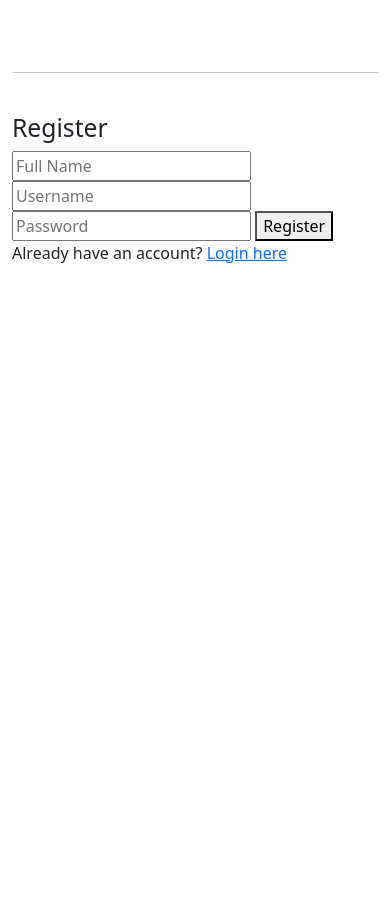
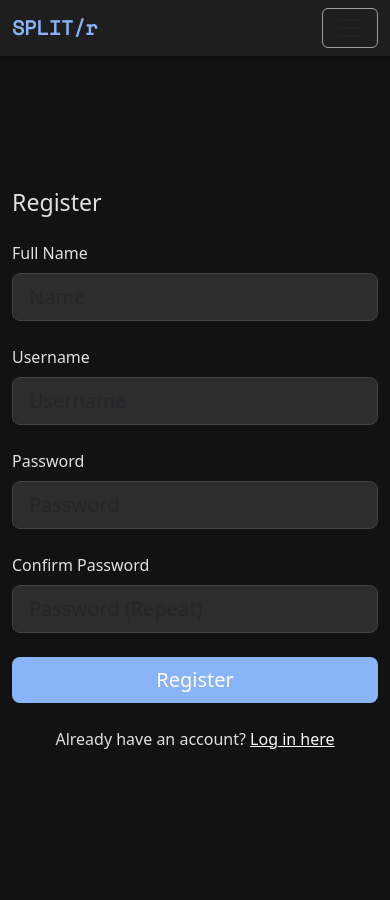
Before and after one commit to Sumitbhamare/splitr, a Flask app: page /register in a window 390 px wide. Before the commit the page ends 263 px from the top, so only its background shows below. Run offline with Flask 3, Linux system fonts and the light colour scheme.

Commit message:
dark background and style mods

```diff
--- a/app.py
+++ b/app.py
@@ -1,21 +1,28 @@
 from flask import Flask, render_template, request, redirect, url_for, flash, session
-from flask_sqlalchemy import SQLAlchemy
 from werkzeug.security import generate_password_hash, check_password_hash
+from flask_session import Session
+
+from models import db, User
+from helper import login_required
 
 app = Flask(__name__)
 app.config['SQLALCHEMY_DATABASE_URI'] = 'sqlite:///money_split.db'
 app.config['SQLALCHEMY_TRACK_MODIFICATIONS'] = False
 app.secret_key = 'your_secret_key'  # Secret key for sessions
+app.config["SESSION_PERMANENT"] = False
+app.config["SESSION_TYPE"] = "filesystem"
+Session(app)
 
-db = SQLAlchemy(app)
+db.init_app(app)
 
 # Function to execute raw SQL queries
 def execute_query(query, params=()):
     with db.engine.connect() as connection:
         return connection.execute(query, params)
 
-# Home Page (Only accessible if logged in)
+# Home Page
 @app.route('/')
+@login_required
 def index():
     if "user_id" not in session:
         flash("Please log in first!", "warning")
@@ -27,21 +34,28 @@ def index():
 @app.route('/register', methods=['GET', 'POST'])
 def register():
     if request.method == 'POST':
-        name = request.form['name']
-        username = request.form['username']
-        password = request.form['password']
+        name = request.form.get('fullname')
+        username = request.form.get('username')
+        password = request.form.get('password')
+        confirmation = request.form.get('confirmation')
 
-        # Hash the password
+        # Check if username exists
+        if User.query.filter_by(username=username).first():
+            flash("Username already exists. Try another one.", "danger")
+            return redirect("/register")
+
+        if password != confirmation:
+            flash("Passwords do not match.", "danger")
+            return redirect("/register")
+
         hashed_password = generate_password_hash(password)
 
-        # Insert user into database
-        try:
-            execute_query("INSERT INTO users (name, username, password) VALUES (?, ?, ?)",
-                          (name, username, hashed_password))
-            flash('Registration successful! You can now log in.', 'success')
-            return redirect(url_for('login'))
-        except:
-            flash("Username already exists. Try another one.", "danger")
+        new_user = User(name=name, username=username, password=hashed_password)
+        db.session.add(new_user)
+        db.session.commit()
+
+        flash("Registration successful! You can now log in.", "success")
+        return redirect("/login")
 
     return render_template('register.html')
 
@@ -49,16 +63,23 @@ def register():
 @app.route('/login', methods=['GET', 'POST'])
 def login():
     if request.method == 'POST':
-        username = request.form['username']
-        password = request.form['password']
+        username = request.form.get('username')
+        password = request.form.get('password')
 
-        user = execute_query("SELECT * FROM users WHERE username = ?", (username,)).fetchone()
+        if not username:
+            flash("Please enter username", "danger")
+            return redirect("/login")
+        if not password:
+            flash("Please enter password", "danger")
+            return redirect("/login")
 
-        if user and check_password_hash(user["password"], password):
-            session["user_id"] = user["id"]
-            session["username"] = user["username"]
+        user = User.query.filter_by(username=username).first()
+
+        if user and check_password_hash(user.password, password):
+            session["user_id"] = user.id
+            session["username"] = user.username
             flash("Login successful!", "success")
-            return redirect(url_for("home"))
+            return redirect("/")
         else:
             flash("Invalid username or password.", "danger")
 
@@ -66,6 +87,7 @@ def login():
 
 # Logout Route
 @app.route('/logout')
+@login_required
 def logout():
     session.clear()
     flash("You have been logged out.", "info")
@@ -82,4 +104,6 @@ def history():
     return redirect("/")
 
 if __name__ == '__main__':
+    with app.app_context():
+        db.create_all()
     app.run(debug=True)
--- a/static/style.css
+++ b/static/style.css
@@ -1,4 +1,3 @@
-
 :root {
     --dark-bg: #121212;
     --dark-secondary: #1e1e1e;
@@ -10,6 +9,28 @@
     --success-color: #03dac6;
 }
 
+html, body {
+    height: 100%;
+    margin: 0;
+    padding: 0;
+    background-color: var(--dark-bg);
+    color: var(--text-primary);
+    display: flex;
+    flex-direction: column;
+}
+
+main {
+    flex: 1;
+    display: flex;
+    align-items: stretch;
+}
+
+/* Typography */
+.space-mono {
+    font-family: 'Space Mono', monospace;
+}
+
+/* General Layout */
 body {
     background-color: var(--dark-bg);
     color: var(--text-primary);
@@ -18,30 +39,33 @@ body {
     flex-direction: column;
 }
 
+/* Navbar */
 .navbar {
-    background-color: var(--dark-secondary) !important;
+    background-color: var(--dark-secondary);
     box-shadow: 0 2px 4px rgba(0, 0, 0, 0.3);
 }
 
 .navbar-brand {
-    color: var(--accent-color) !important;
+    color: var(--accent-color);
     font-weight: bold;
 }
 
 .nav-link {
-    color: var(--text-primary) !important;
+    color: var(--text-primary);
     margin: 0 5px;
     transition: color 0.3s;
 }
 
-.nav-link:hover, .nav-link.active {
-    color: var(--accent-color) !important;
+.nav-link:hover,
+.nav-link.active {
+    color: var(--accent-color);
 }
 
 .navbar-toggler {
     border-color: var(--text-secondary);
 }
 
+/* Content Container */
 .content-container {
     background-color: var(--dark-secondary);
     border-radius: 8px;
@@ -51,6 +75,7 @@ body {
     flex: 1;
 }
 
+/* Cards */
 .card {
     background-color: var(--dark-tertiary);
     border: none;
@@ -63,9 +88,15 @@ body {
     font-weight: 500;
 }
 
+/* Buttons */
+.btn-primary,
+.btn-danger,
+.btn-success {
+    border: none;
+}
+
 .btn-primary {
     background-color: var(--accent-color);
-    border: none;
 }
 
 .btn-primary:hover {
@@ -74,36 +105,31 @@ body {
 
 .btn-danger {
     background-color: var(--danger-color);
-    border: none;
 }
 
 .btn-success {
     background-color: var(--success-color);
-    border: none;
     color: #000;
 }
 
-footer {
-    background-color: var(--dark-secondary);
-    padding: 15px 0;
-    text-align: center;
-    color: var(--text-secondary);
-    margin-top: auto;
-}
 
-.form-control, .form-select {
+/* Form Elements */
+.form-control,
+.form-select {
     background-color: var(--dark-tertiary);
     border: 1px solid #444;
     color: var(--text-primary);
 }
 
-.form-control:focus, .form-select:focus {
+.form-control:focus,
+.form-select:focus {
     background-color: var(--dark-tertiary);
     color: var(--text-primary);
     border-color: var(--accent-color);
     box-shadow: 0 0 0 0.25rem rgba(138, 180, 248, 0.25);
 }
 
+/* Dropdown */
 .dropdown-menu {
     background-color: var(--dark-secondary);
 }
@@ -117,7 +143,7 @@ footer {
     color: var(--accent-color);
 }
 
-/* Flash messages styling */
+/* Flash Messages */
 .alert-success {
     background-color: rgba(3, 218, 198, 0.2);
     color: var(--success-color);
@@ -130,16 +156,17 @@ footer {
     border: 1px solid var(--danger-color);
 }
 
-/* Table styling */
+/* Tables */
 .table {
     color: var(--text-primary);
 }
 
-.table td, .table th {
+.table td,
+.table th {
     border-color: #444;
 }
 
-/* Horizontal separator */
+/* Horizontal Rule */
 hr {
     border-color: #444;
     opacity: 0.5;
--- a/templates/layout.html
+++ b/templates/layout.html
@@ -1,123 +1,62 @@
 <!DOCTYPE html>
 <html lang="en">
 <head>
-    <meta charset="UTF-8">
-    <meta name="viewport" content="width=device-width, initial-scale=1.0">
-    <title>{% block title %}Splitr{% endblock %}</title>
-    <link href="https://cdn.jsdelivr.net/npm/bootstrap@5.3.0-alpha1/dist/css/bootstrap.min.css" rel="stylesheet">
-    <link rel="stylesheet" href="https://cdn.jsdelivr.net/npm/bootstrap-icons@1.10.3/font/bootstrap-icons.css">
+    <meta charset="utf-8">
+    <meta name="viewport" content="initial-scale=1, width=device-width">
 
-    {% block extra_css %}{% endblock %}
+    <!-- Bootstrap 5.3 -->
+    <link href="https://cdn.jsdelivr.net/npm/bootstrap@5.3.3/dist/css/bootstrap.min.css" rel="stylesheet" integrity="sha384-QWTKZyjpPEjISv5WaRU9OFeRpok6YctnYmDr5pNlyT2bRjXh0JMhjY6hW+ALEwIH" crossorigin="anonymous">
+    <script src="https://cdn.jsdelivr.net/npm/bootstrap@5.3.3/dist/js/bootstrap.bundle.min.js" integrity="sha384-YvpcrYf0tY3lHB60NNkmXc5s9fDVZLESaAA55NDzOxhy9GkcIdslK1eN7N6jIeHz" crossorigin="anonymous"></script>
+
+    <!-- Fonts & Styles -->
+    <link href="https://fonts.googleapis.com/css2?family=Space+Mono&display=swap" rel="stylesheet">
+    <link href="/static/favicon.ico" rel="icon">
+    <link href="/static/style.css" rel="stylesheet">
+
+    <title>Splitr - {% block title %}{% endblock %}</title>
 </head>
 <body>
-    <!-- Navigation Bar -->
-    <nav class="navbar navbar-expand-lg navbar-dark">
-        <div class="container">
-            <a class="navbar-brand" href="{{ url_for('index') }}">
-                <i class="bi bi-cash-coin me-2"></i>Splitr
-            </a>
-            <button class="navbar-toggler" type="button" data-bs-toggle="collapse" data-bs-target="#navbarNav"
-                    aria-controls="navbarNav" aria-expanded="false" aria-label="Toggle navigation">
+
+    <nav class="navbar navbar-expand-md">
+        <div class="container-fluid">
+            <a class="navbar-brand space-mono" href="/">SPLIT/r</a>
+            <button class="navbar-toggler" type="button" data-bs-toggle="collapse" data-bs-target="#navbar" aria-controls="navbar" aria-expanded="false" aria-label="Toggle navigation">
                 <span class="navbar-toggler-icon"></span>
             </button>
-            <div class="collapse navbar-collapse" id="navbarNav">
-                <ul class="navbar-nav me-auto">
-                    <li class="nav-item">
-                        <a class="nav-link {% if request.path == url_for('index') %}active{% endif %}" href="{{ url_for('index') }}">
-                            <i class="bi bi-house-door me-1"></i>Home
-                        </a>
-                    </li>
-                    <li class="nav-item">
-                        <a class="nav-link {% if '/groups' in request.path %}active{% endif %}" href="{{ url_for('groups') }}">
-                            <i class="bi bi-people me-1"></i>Groups
-                        </a>
-                    </li>
-                    <li class="nav-item">
-                        <a class="nav-link {% if '/history' in request.path %}active{% endif %}" href="{{ url_for('history') }}">
-                            <i class="bi bi-clock-history me-1"></i>History
-                        </a>
-                    </li>
-                    {% if session.get('user_id') %}
-                    <li class="nav-item">
-                        <a class="nav-link {% if '/expenses' in request.path %}active{% endif %}" href="{{ url_for('expenses') }}">
-                            <i class="bi bi-receipt me-1"></i>Expenses
-                        </a>
-                    </li>
-                    <li class="nav-item">
-                        <a class="nav-link {% if '/settlements' in request.path %}active{% endif %}" href="{{ url_for('settlements') }}">
-                            <i class="bi bi-arrow-left-right me-1"></i>Settlements
-                        </a>
-                    </li>
-                    {% endif %}
-                </ul>
-                <ul class="navbar-nav">
-                    {% if session.get('user_id') %}
-                        <li class="nav-item dropdown">
-                            <a class="nav-link dropdown-toggle" href="#" id="userDropdown" role="button"
-                               data-bs-toggle="dropdown" aria-expanded="false">
-                                <i class="bi bi-person-circle me-1"></i>My Profile
-                            </a>
-                            <ul class="dropdown-menu dropdown-menu-end" aria-labelledby="userDropdown">
-                                <li><a class="dropdown-item" href="{{ url_for('profile') }}">
-                                    <i class="bi bi-person me-2"></i>View Profile
-                                </a></li>
-                                <li><a class="dropdown-item" href="{{ url_for('settings') }}">
-                                    <i class="bi bi-gear me-2"></i>Settings
-                                </a></li>
-                                <li><hr class="dropdown-divider"></li>
-                                <li><a class="dropdown-item" href="{{ url_for('logout') }}">
-                                    <i class="bi bi-box-arrow-right me-2"></i>Log Out
-                                </a></li>
-                            </ul>
-                        </li>
-                    {% else %}
-                        <li class="nav-item">
-                            <a class="nav-link {% if request.path == url_for('register') %}active{% endif %}"
-                               href="{{ url_for('register') }}">
-                                <i class="bi bi-person-plus me-1"></i>Register
-                            </a>
-                        </li>
-                        <li class="nav-item">
-                            <a class="nav-link {% if request.path == url_for('login') %}active{% endif %}"
-                               href="{{ url_for('login') }}">
-                                <i class="bi bi-box-arrow-in-right me-1"></i>Login
-                            </a>
-                        </li>
-                    {% endif %}
-                </ul>
+            <div class="collapse navbar-collapse" id="navbar">
+                {% if session["user_id"] %}
+                    <ul class="navbar-nav me-auto mt-2">
+                        <li class="nav-item"><a class="nav-link" href="/history">Activity</a></li>
+                    </ul>
+                    <ul class="navbar-nav ms-auto mt-2">
+                        <li class="nav-item"><a class="nav-link" href="/profile">My Profile</a></li>
+                        <li class="nav-item"><a class="nav-link" href="/logout">Log Out</a></li>
+                    </ul>
+                {% else %}
+                    <ul class="navbar-nav ms-auto mt-2">
+                        <li class="nav-item"><a class="nav-link" href="/register">Register</a></li>
+                        <li class="nav-item"><a class="nav-link" href="/login">Log In</a></li>
+                    </ul>
+                {% endif %}
             </div>
         </div>
     </nav>
 
-    <!-- Horizontal separator -->
-    <div class="container mt-2">
-        <hr>
-    </div>
+    {% with messages = get_flashed_messages() %}
+    {% if messages %}
+        <header>
+        <div class="alert alert-primary alert-dismissible fade show mb-0 text-center" role="alert">
+            {{ messages | join(" ") }}
+            <button type="button" class="btn-close" data-bs-dismiss="alert" aria-label="Close"></button>
+        </div>
+        </header>
+    {% endif %}
+    {% endwith %}
 
-    <!-- Flash Messages -->
-    <div class="container mt-3">
-        {% with messages = get_flashed_messages(with_categories=true) %}
-            {% if messages %}
-                {% for category, message in messages %}
-                    <div class="alert alert-{{ category }} alert-dismissible fade show" role="alert">
-                        {{ message }}
-                        <button type="button" class="btn-close" data-bs-dismiss="alert" aria-label="Close"></button>
-                    </div>
-                {% endfor %}
-            {% endif %}
-        {% endwith %}
-    </div>
 
-    <!-- Main Content -->
-    <div class="container py-4">
-        <div class="content-container">
-            {% block content %}{% endblock %}
-        </div>
-    </div>
+    <main>
+        {% block main %}{% endblock %}
+    </main>
 
-    <!-- Bootstrap JS Bundle (includes Popper) -->
-    <script src="https://cdn.jsdelivr.net/npm/bootstrap@5.3.0-alpha1/dist/js/bootstrap.bundle.min.js"></script>
-    <!-- Custom JS -->
-    {% block scripts %}{% endblock %}
 </body>
 </html>
--- a/templates/register.html
+++ b/templates/register.html
@@ -1,14 +1,55 @@
 {% extends "layout.html" %}
 
-{% block title %}Register - Money Splitter{% endblock %}
+{% block title %}Register{% endblock %}
 
-{% block content %}
-    <h2>Register</h2>
-    <form action="{{ url_for('register') }}" method="POST">
-        <input type="text" name="name" placeholder="Full Name" required>
-        <input type="text" name="username" placeholder="Username" required>
-        <input type="password" name="password" placeholder="Password" required>
-        <button type="submit">Register</button>
-    </form>
-    <p>Already have an account? <a href="{{ url_for('login') }}">Login here</a></p>
+{% block main %}
+<section class="container-fluid">
+  <div class="row min-vh-100">
+
+    <!-- Register Form -->
+    <div class="col-sm-6 d-flex align-items-center justify-content-center">
+      <form method="POST" class="w-100" style="max-width: 23rem;">
+        <h3 class="fw-normal mb-4">Register</h3>
+
+        <div class="mb-4">
+          <label for="fullname" class="form-label">Full Name</label>
+          <input type="text" name="fullname" id="fullname" placeholder="Name" class="form-control form-control-lg" required>
+        </div>
+
+        <div class="mb-4">
+          <label for="username" class="form-label">Username</label>
+          <input type="text" name="username" id="username" placeholder="Username" class="form-control form-control-lg" required>
+        </div>
+
+        <div class="mb-4">
+          <label for="password" class="form-label">Password</label>
+          <input type="password" name="password" id="password" placeholder="Password" class="form-control form-control-lg" required>
+        </div>
+
+        <div class="mb-4">
+          <label for="confirmation" class="form-label">Confirm Password</label>
+          <input type="password" name="confirmation" id="confirmation" placeholder="Password (Repeat)" class="form-control form-control-lg" required>
+        </div>
+
+        <div class="mb-4">
+          <button type="submit" class="btn btn-primary btn-lg w-100">Register</button>
+        </div>
+
+        <p class="text-center">
+          Already have an account?
+          <a href="/login" class="link-light">Log in here</a>
+        </p>
+      </form>
+    </div>
+
+    <!-- Image Side (now on the left) -->
+    <div class="col-sm-6 d-none d-sm-block px-0">
+      <img src="https://mdbcdn.b-cdn.net/img/Photos/new-templates/bootstrap-registration/img4.webp"
+           alt="Register image"
+           class="w-100 vh-100 object-fit-cover"
+           style="object-position: center;">
+    </div>
+
+  </div>
+</section>
 {% endblock %}
```
Also changed, not shown: templates/login.html (+41 -9 lines).
